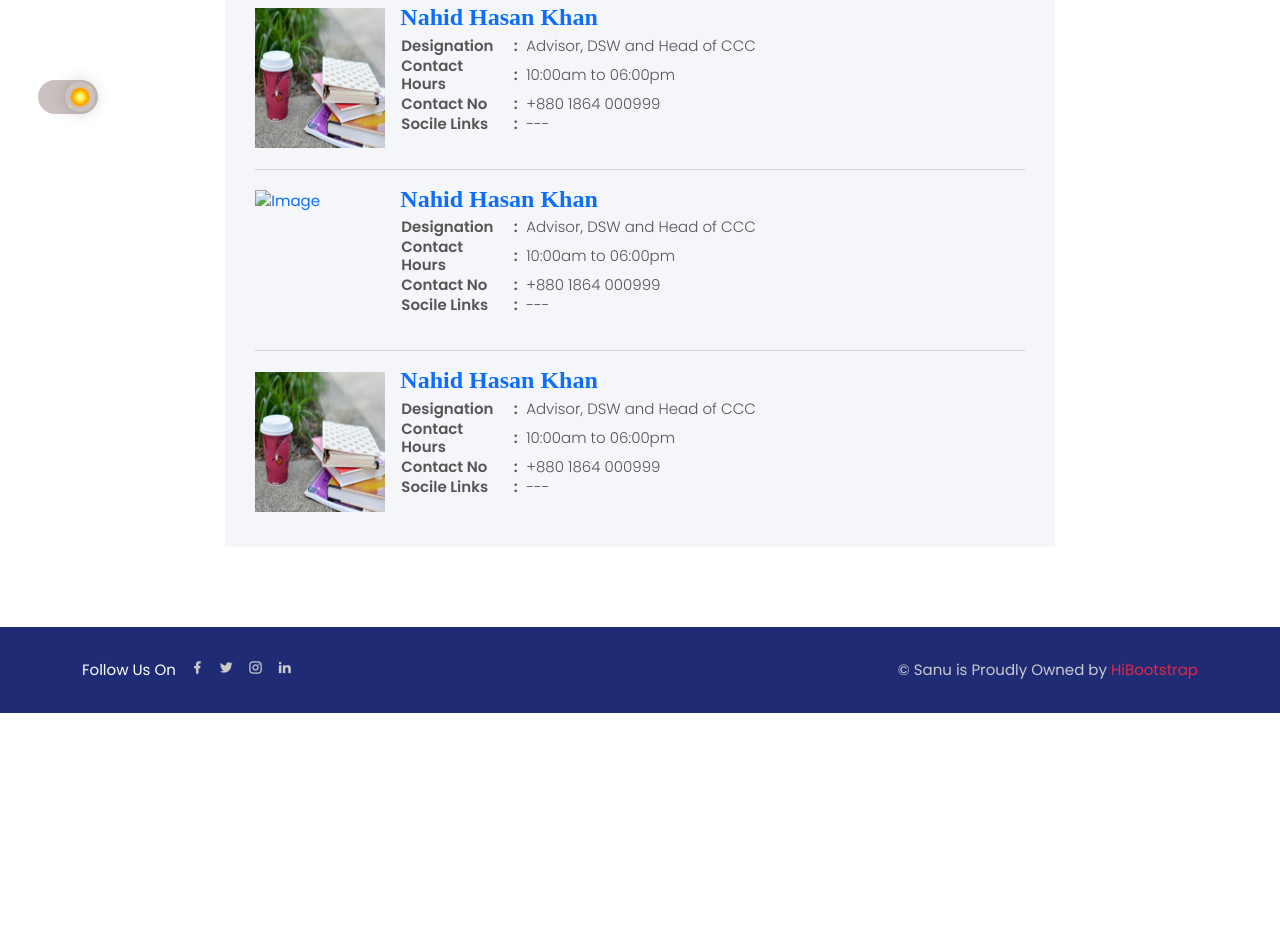
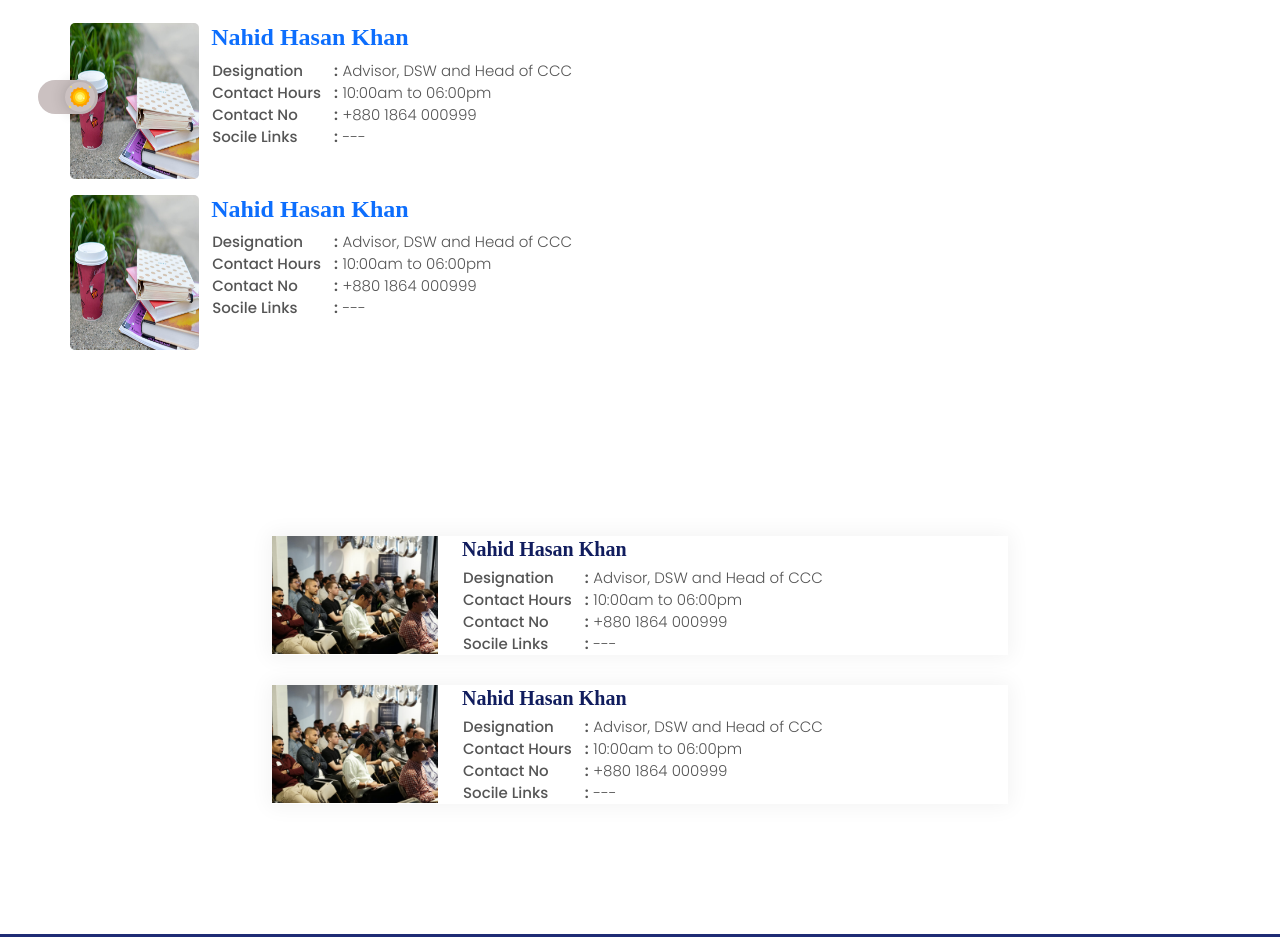
Before and after one commit to Suhail150508/ewccc_landing_page_design, a plain HTML site: page office_student_welfare.html in a window 1280 px wide. Shown: the part 623-1560 px from the top of the page. Before the commit the page ends 1336 px from the top, so only its background shows below. Drawn offline with Linux system fonts and the light colour scheme; a web font is replaced by a local one.

Commit message:
office_student_welfare single page design

```diff
--- a/office_student_welfare.html
+++ b/office_student_welfare.html
@@ -34,34 +34,10 @@
         <title>Sanu - College University HTML Template</title>
 
         <style>
-            .related-post-area .related-post-box {
-                padding-bottom: 15px;
-                margin-bottom: 15px;
-                border-bottom: 1px solid #d4d3d3;
-            }
-            .related-post-area .related-post-box .office-student-welfare-content {
-                position: relative;
-                padding-left: 145px;
-                padding-top: 0px;
-                padding-bottom: 20px;
-            }
-            .related-post-area .related-post-box .office-student-welfare-content img {
-                height: 140px;
-                width: 130px;
-                position: absolute;
-                left: 0;
-                top: 50%;
-                -webkit-transform: translateY(-50%);
-                        transform: translateY(-50%);
-            }
-            .related-post-area .office-student-welfare-content h3 {
-                font-size: 24px;
-                margin-bottom: 4px;
-            }
             table.office-student-welfare-content-table tr td:first-child{
-                width: 17%;
+                width: 33%;
                 text-align: left;
-                font-weight: 600;
+                font-weight: 500;
             }
             table.office-student-welfare-content-table tr td:nth-child(2) {
                 width: 3%;
@@ -72,7 +48,32 @@
                 font-weight: 300;
             }
             table.office-student-welfare-content-table tr {
-                line-height: 18px;
+                line-height: 20px;
+            }
+
+            .no-gutters .col-md-4 {
+                width: 17%;
+                padding: 0;
+            }
+            .no-gutters .col-md-8 {
+                padding-bottom: 15px;
+            }
+            .no-gutters .card-body {
+                padding-top: 0px;
+                padding-left: 0;
+            }
+            .office-student-welfare-content {
+                border: none;
+            }
+        </style>
+
+        <style>
+            .single-news-card .news-content {
+                padding: 0px;
+            }
+
+            .single-news-card .news-content h3 {
+                margin-bottom: 5px;
             }
         </style>
     </head>
@@ -358,20 +359,24 @@
         <!--End Page Banner-->
 
         <!--Start office of the students welfare part-->
-        <div class="latest-news-area ptb-50">
-            <div class="container col-md-8">
-                <div class="col-lg-12">
-                    <div class="related-post-area">
-                        <div class="related-post-box">
-                            <div class="related-post-content office-student-welfare-content">
-                                <a href="latest-news.html"><img src="assets/images/news/news-2.jpg" alt="Image"></a>
-                                <h3><a href="latest-news.html">Nahid Hasan Khan</a></h3>
+        <div class="podcasts-area pt-100 pb-70">
+            <div class="container">
+                <div class="row">
+                    <div class="col-lg-8">
+                        <div class="card mb-3 office-student-welfare-content">
+                            <div class="row no-gutters">
+                                <div class="col-md-4">
+                                    <img style="height: 100%;" class="card-img" src="assets/images/news/news-2.jpg" alt="Image">
+                                </div>
+                                <div class="col-md-8">
+                                    <div class="card-body">
+                                    <h4 class="card-title"><a href="latest-news.html">Nahid Hasan Khan</a></h4>
                                     <table class="office-student-welfare-content-table">
                                         <tbody>
                                             <tr>
-                                            <td>Designation</td>
+                                                <td class="card-text">Designation</td>
                                                 <td>:</td>
-                                            <td>Advisor, DSW and Head of CCC</td>
+                                                <td class="card-text">Advisor, DSW and Head of CCC</td>
                                             </tr>
                                             <tr>
                                                 <td>Contact Hours</td>
@@ -392,46 +397,22 @@
                                     </table>
                                     </div>
                                 </div>
-                        <div class="related-post-box">
-                            <div class="related-post-content office-student-welfare-content">
-                                <a href="latest-news.html"><img src="assets/images/news/news-3.jpg" alt="Image"></a>
-                                <h3><a href="latest-news.html">Nahid Hasan Khan</a></h3>
+                            </div>
+                        </div>
+                        <div class="card mb-3 office-student-welfare-content">
+                            <div class="row no-gutters">
+                                <div class="col-md-4">
+                                    <img style="height: 100%;" class="card-img" src="assets/images/news/news-2.jpg" alt="Image">
+                                </div>
+                                <div class="col-md-8">
+                                    <div class="card-body">
+                                    <h4 class="card-title"><a href="latest-news.html">Nahid Hasan Khan</a></h4>
                                     <table class="office-student-welfare-content-table">
                                         <tbody>
                                             <tr>
-                                            <td>Designation</td>
+                                                <td class="card-text">Designation</td>
                                                 <td>:</td>
-                                            <td>Advisor, DSW and Head of CCC</td>
-                                        </tr>
-                                        <tr>
-                                            <td>Contact Hours</td>
-                                            <td>:</td>
-                                            <td>10:00am to 06:00pm</td>
-                                        </tr>
-                                        <tr>
-                                            <td>Contact No</td>
-                                            <td>:</td>
-                                            <td>+880 1864 000999</td>
-                                        </tr>
-                                        <tr>
-                                            <td>Socile Links</td>
-                                            <td>:</td>
-                                            <td>---</td>
-                                        </tr>
-                                    </tbody>
-                                </table>
-                            </div>
-                        </div>
-                        <div class="related-post-box">
-                            <div class="related-post-content office-student-welfare-content">
-                                <a href="latest-news.html"><img src="assets/images/news/news-2.jpg" alt="Image"></a>
-                                <h3><a href="latest-news.html">Nahid Hasan Khan</a></h3>
-                                <table class="office-student-welfare-content-table">
-                                    <tbody>
-                                        <tr>
-                                            <td>Designation</td>
-                                            <td>:</td>
-                                            <td>Advisor, DSW and Head of CCC</td>
+                                                <td class="card-text">Advisor, DSW and Head of CCC</td>
                                             </tr>
                                             <tr>
                                                 <td>Contact Hours</td>
@@ -456,6 +437,105 @@
                         </div>
                     </div>
                 </div>
+            </div>
+        </div>
+
+
+
+
+
+
+        <div class="lates-news-area ptb-100">
+            <div class="container">
+                <div class="row justify-content-center align-items-center">
+                    <div class="col-lg-8">
+                        <div class="single-news-card style3" data-aos="fade-up" data-aos-duration="1200" data-aos-delay="200"
+                            data-aos-once="true">
+                            <div class="row">
+                                <div class="col-lg-3 col-md-3">
+                                    <div class="news-img h-100">
+                                        <a href="news-details.html"><img src="assets/images/news/news-1.jpg" alt="Image"></a>
+                                    </div>
+                                </div>
+                                <div class="col-lg-9 col-md-9">
+                                    <div class="news-content">
+                                        <a href="news-details.html">
+                                            <h3>Nahid Hasan Khan</h3>
+                                        </a>
+                                        <table class="office-student-welfare-content-table">
+                                            <tbody>
+                                                <tr>
+                                                    <td class="card-text">Designation</td>
+                                                    <td>:</td>
+                                                    <td class="card-text">Advisor, DSW and Head of CCC</td>
+                                                </tr>
+                                                <tr>
+                                                    <td>Contact Hours</td>
+                                                    <td>:</td>
+                                                    <td>10:00am to 06:00pm</td>
+                                                </tr>
+                                                <tr>
+                                                    <td>Contact No</td>
+                                                    <td>:</td>
+                                                    <td>+880 1864 000999</td>
+                                                </tr>
+                                                <tr>
+                                                    <td>Socile Links</td>
+                                                    <td>:</td>
+                                                    <td>---</td>
+                                                </tr>
+                                            </tbody>
+                                        </table>
+                                    </div>
+                                </div>
+                            </div>
+                        </div>
+                        <div class="single-news-card style3" data-aos="fade-up" data-aos-duration="1200" data-aos-delay="200"
+                            data-aos-once="true">
+                            <div class="row">
+                                <div class="col-lg-3 col-md-3">
+                                    <div class="news-img h-100">
+                                        <a href="news-details.html"><img src="assets/images/news/news-1.jpg" alt="Image"></a>
+                                    </div>
+                                </div>
+                                <div class="col-lg-9 col-md-9">
+                                    <div class="news-content">
+                                        <a href="news-details.html">
+                                            <h3>Nahid Hasan Khan</h3>
+                                        </a>
+                                        <table class="office-student-welfare-content-table">
+                                            <tbody>
+                                                <tr>
+                                                    <td class="card-text">Designation</td>
+                                                    <td>:</td>
+                                                    <td class="card-text">Advisor, DSW and Head of CCC</td>
+                                                </tr>
+                                                <tr>
+                                                    <td>Contact Hours</td>
+                                                    <td>:</td>
+                                                    <td>10:00am to 06:00pm</td>
+                                                </tr>
+                                                <tr>
+                                                    <td>Contact No</td>
+                                                    <td>:</td>
+                                                    <td>+880 1864 000999</td>
+                                                </tr>
+                                                <tr>
+                                                    <td>Socile Links</td>
+                                                    <td>:</td>
+                                                    <td>---</td>
+                                                </tr>
+                                            </tbody>
+                                        </table>
+                                    </div>
+                                </div>
+                            </div>
+                        </div>
+                    </div>
+                </div>
+            </div>
+        </div>
+
         <!--End office of the students welfare part-->
 
         <!--Start Copyright Area-->
```
Lines whose indentation alone changed are shown as unchanged.
